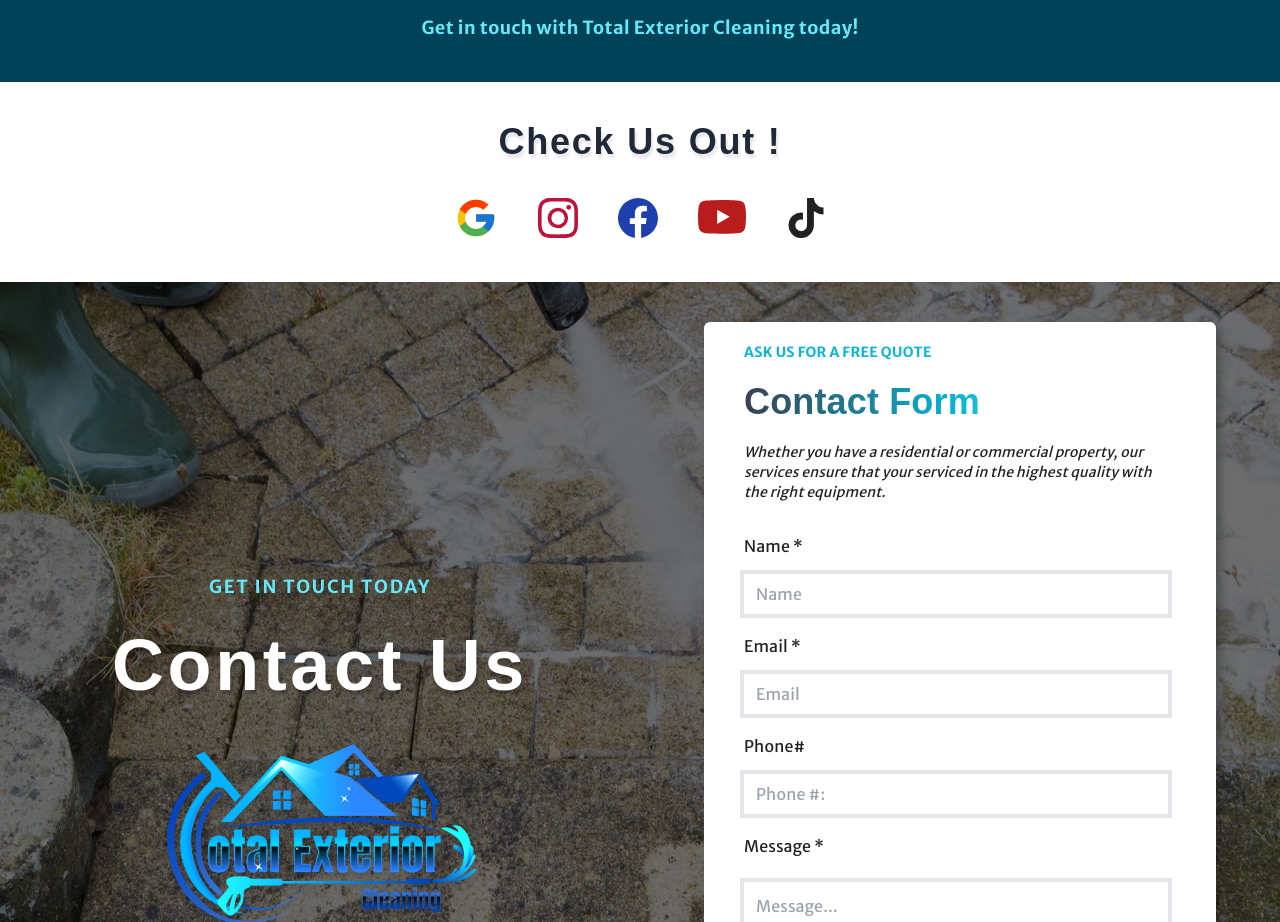
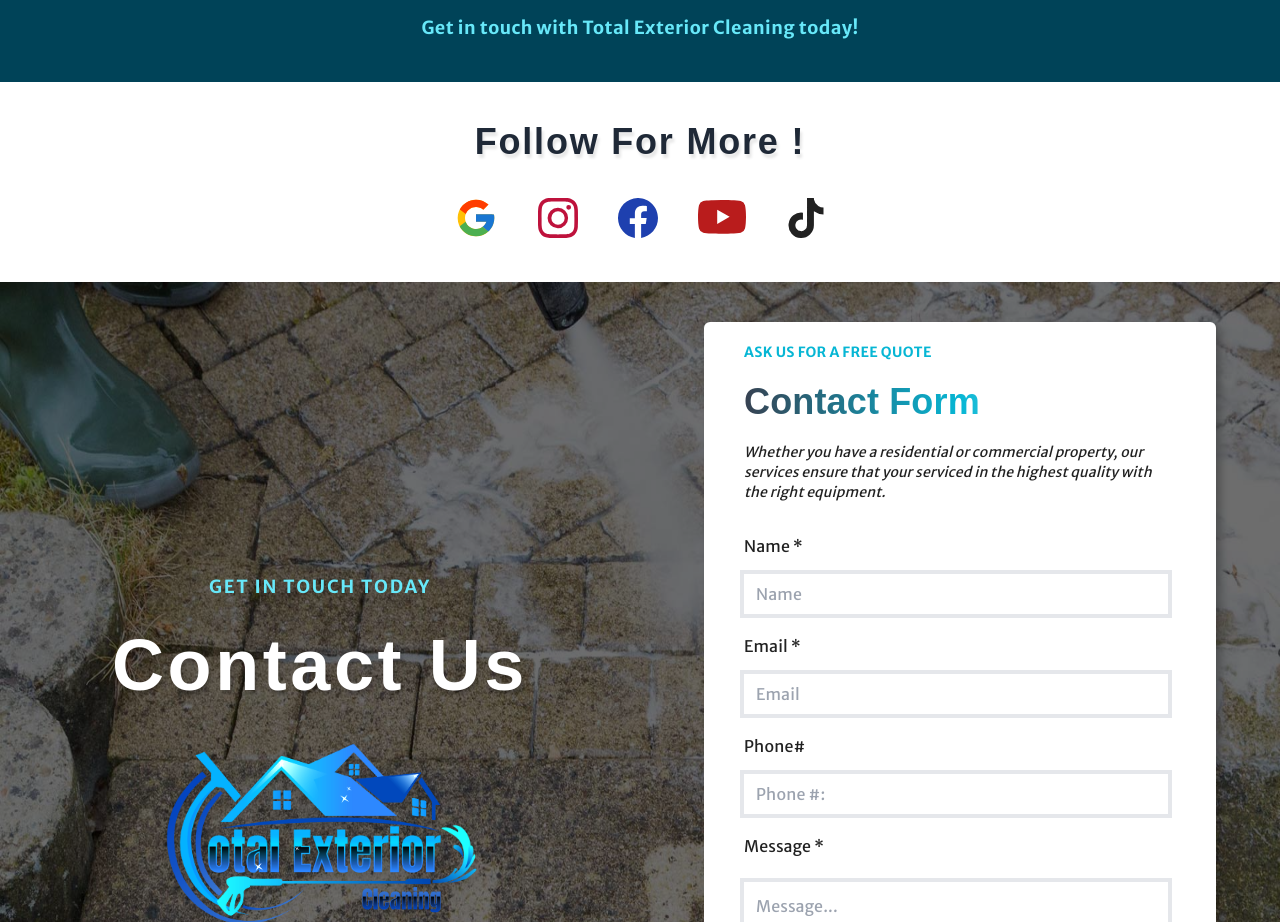
Before and after one commit to danielirwin99/pressure-washing, a React (Create React App) app: page / in a window 1280 px wide. Shown: the part 4460-5382 px from the top of the page. Built offline with nearby package versions, Linux system fonts and the light colour scheme.

Commit message:
new social word

```diff
--- a/src/components/Landing/Socials.jsx
+++ b/src/components/Landing/Socials.jsx
@@ -11,7 +11,7 @@
           className="text-center text-3xl md:text-4xl font-bold text-gray-800 tracking-wider sub-headers"
           style={{ textShadow: "2px 4px 3px rgba(0,0,0,0.1)" }}
         >
-          Check Us Out !
+          Follow For More !
         </h2>
         <div className="mt-8 flex space-x-8 sm:space-x-10 justify-center items-center">
           <a
```
